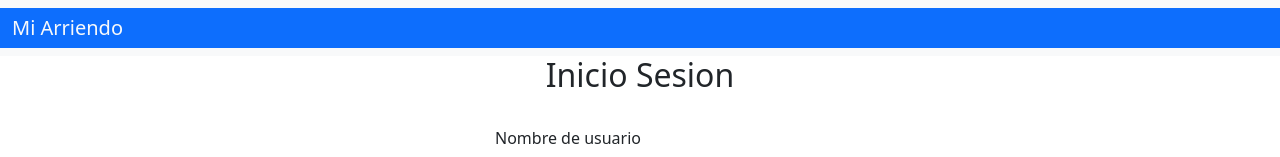
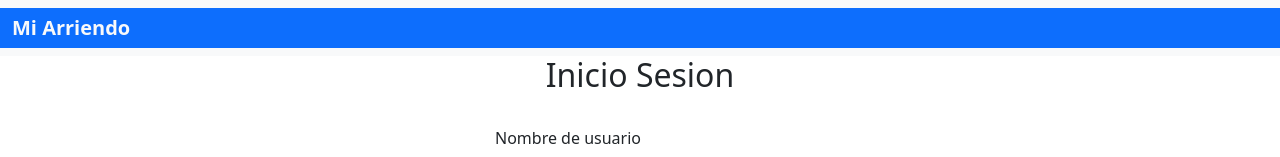
Before and after one commit to Razor7w/project_web, a React (Vite) app: page / in a window 1280 px wide. Shown: the top 157 px of the page. Built offline with nearby package versions, Linux system fonts and the light colour scheme.

Commit message:
fix: bold the Navbar brand label and update session controls for consistency

```diff
--- a/src/components/Navbar.tsx
+++ b/src/components/Navbar.tsx
@@ -6,7 +6,7 @@ export default function Navbar() {
   return (
     <nav className="navbar navbar-expand-lg bg-body-tertiary">
       <div className="container-fluid bg-primary">
-        <label className="navbar-brand text-light">Mi Arriendo</label>
+        <label className="navbar-brand text-light"><b>Mi Arriendo</b></label>
         <button
           className="navbar-toggler "
           type="button"
@@ -28,10 +28,15 @@ export default function Navbar() {
                   </NavLink>
                 </li>
               </ul>
-              <li className="nav-item d-flex ">
-                <button className="nav-link  text-light" role="button" aria-expanded="false">
-                  Cerrar Sesion
-                </button>
+              <li className="nav-item p-3 d-flex">
+                  <NavLink to="/" className="nav-link text-light">
+                    Cambiar Contraseña
+                  </NavLink>
+              </li>
+              <li className="nav-item d-flex">
+                  <NavLink to="/" className="nav-link text-light">
+                    Cerrar Sesion
+                  </NavLink>
               </li>
             </>
           )}
```
